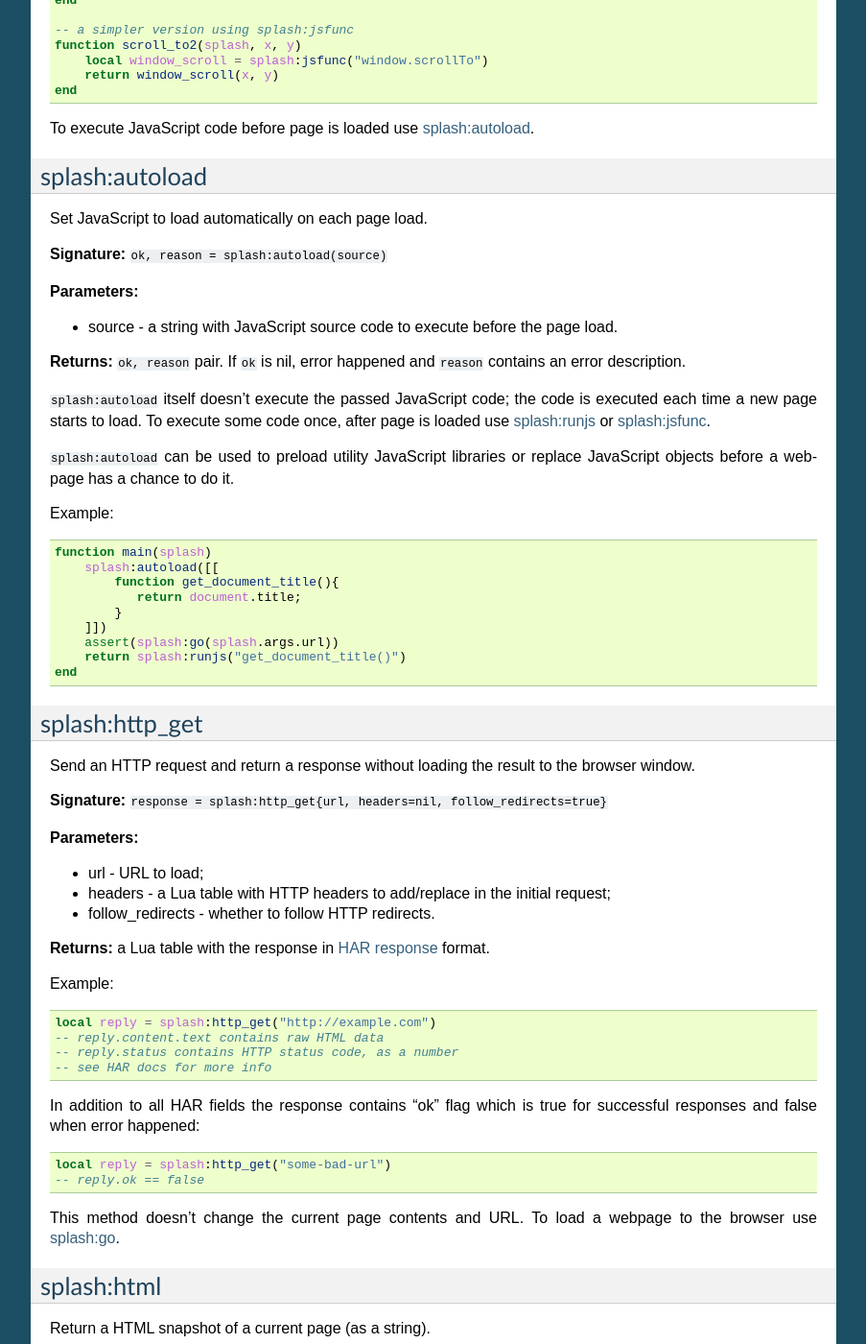
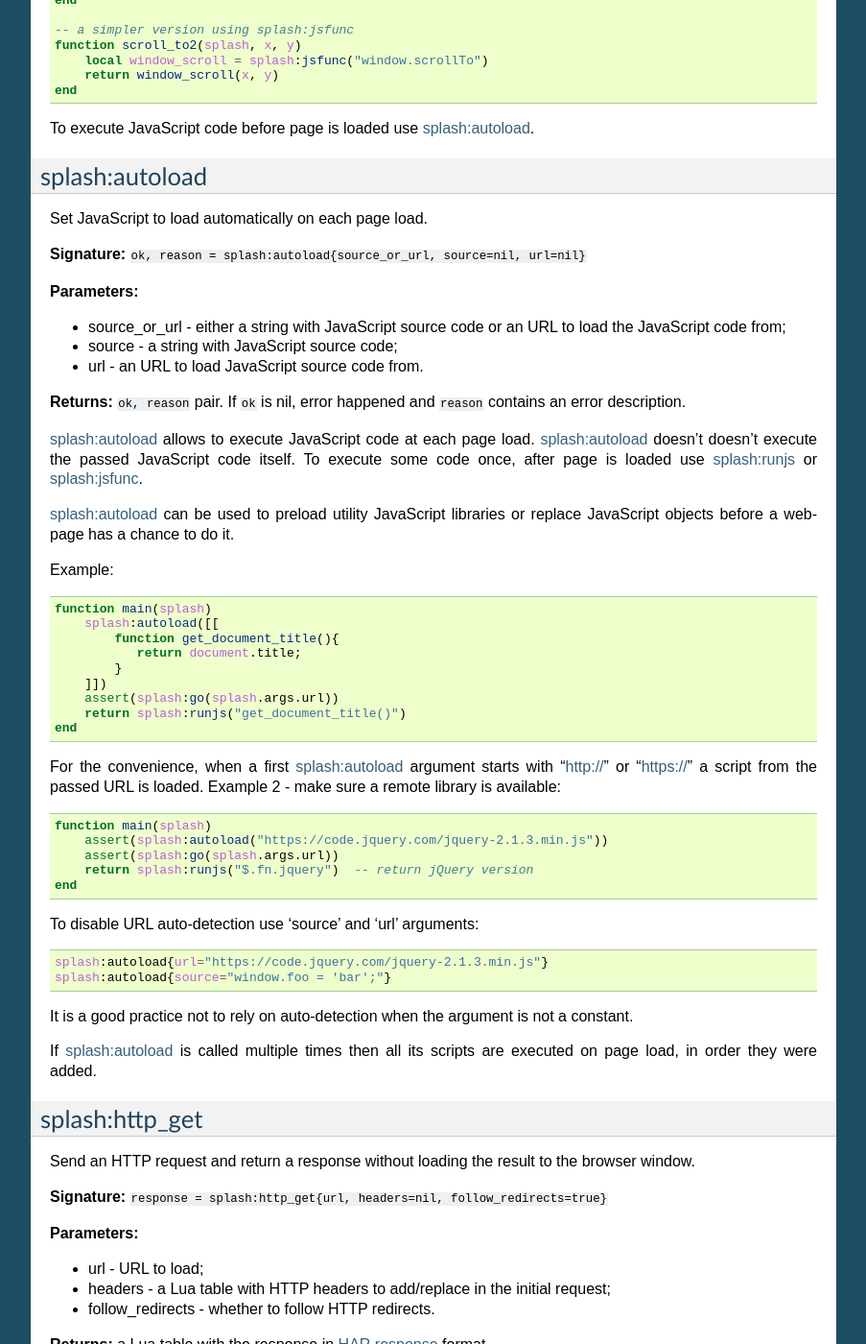
Before and after one commit to scrapinghub/splash, a Sphinx documentation site: the page built from docs/scripting-ref.rst, in a window 1280 px wide and 1400 px high, scrolled down 4551 px. Shown: the whole window at 96% size, without its empty margins (198-1101 px from the left). Built offline with Sphinx 7.4.7, drawn with Linux system fonts in a browser that asks for light colours.

Commit message:
support remote scripts in splash:autoload

```diff
--- a/docs/scripting-ref.rst
+++ b/docs/scripting-ref.rst
@@ -315,21 +315,24 @@
 
 Set JavaScript to load automatically on each page load.
 
-**Signature:** ``ok, reason = splash:autoload(source)``
+**Signature:** ``ok, reason = splash:autoload{source_or_url, source=nil, url=nil}``
 
 **Parameters:**
 
-* source - a string with JavaScript source code to execute before the page load.
+* source_or_url - either a string with JavaScript source code or an URL
+  to load the JavaScript code from;
+* source - a string with JavaScript source code;
+* url - an URL to load JavaScript source code from.
 
 **Returns:** ``ok, reason`` pair. If ``ok`` is nil, error happened and
 ``reason`` contains an error description.
 
-``splash:autoload`` itself doesn't execute the passed JavaScript code;
-the code is executed each time a new page starts to load. To execute some
-code once, after page is loaded use :ref:`splash-runjs` or
-:ref:`splash-jsfunc`.
+:ref:`splash-autoload` allows to execute JavaScript code at each page load.
+:ref:`splash-autoload` doesn't doesn't execute the passed
+JavaScript code itself. To execute some code once, after page is loaded
+use :ref:`splash-runjs` or :ref:`splash-jsfunc`.
 
-``splash:autoload`` can be used to preload utility JavaScript libraries
+:ref:`splash-autoload` can be used to preload utility JavaScript libraries
 or replace JavaScript objects before a webpage has a chance to do it.
 
 Example:
@@ -346,6 +349,30 @@
         return splash:runjs("get_document_title()")
     end
 
+For the convenience, when a first :ref:`splash-autoload` argument starts
+with "http://" or "https://" a script from the passed URL is loaded.
+Example 2 - make sure a remote library is available:
+
+.. code-block:: lua
+
+    function main(splash)
+        assert(splash:autoload("https://code.jquery.com/jquery-2.1.3.min.js"))
+        assert(splash:go(splash.args.url))
+        return splash:runjs("$.fn.jquery")  -- return jQuery version
+    end
+
+To disable URL auto-detection use 'source' and 'url' arguments:
+
+.. code-block:: lua
+
+    splash:autoload{url="https://code.jquery.com/jquery-2.1.3.min.js"}
+    splash:autoload{source="window.foo = 'bar';"}
+
+It is a good practice not to rely on auto-detection when the argument
+is not a constant.
+
+If :ref:`splash-autoload` is called multiple times then all its scripts
+are executed on page load, in order they were added.
 
 .. _splash-http-get:
 
```
Also changed, not shown: docs/scripting-tutorial.rst (+4 -3 lines), 3 other files.
